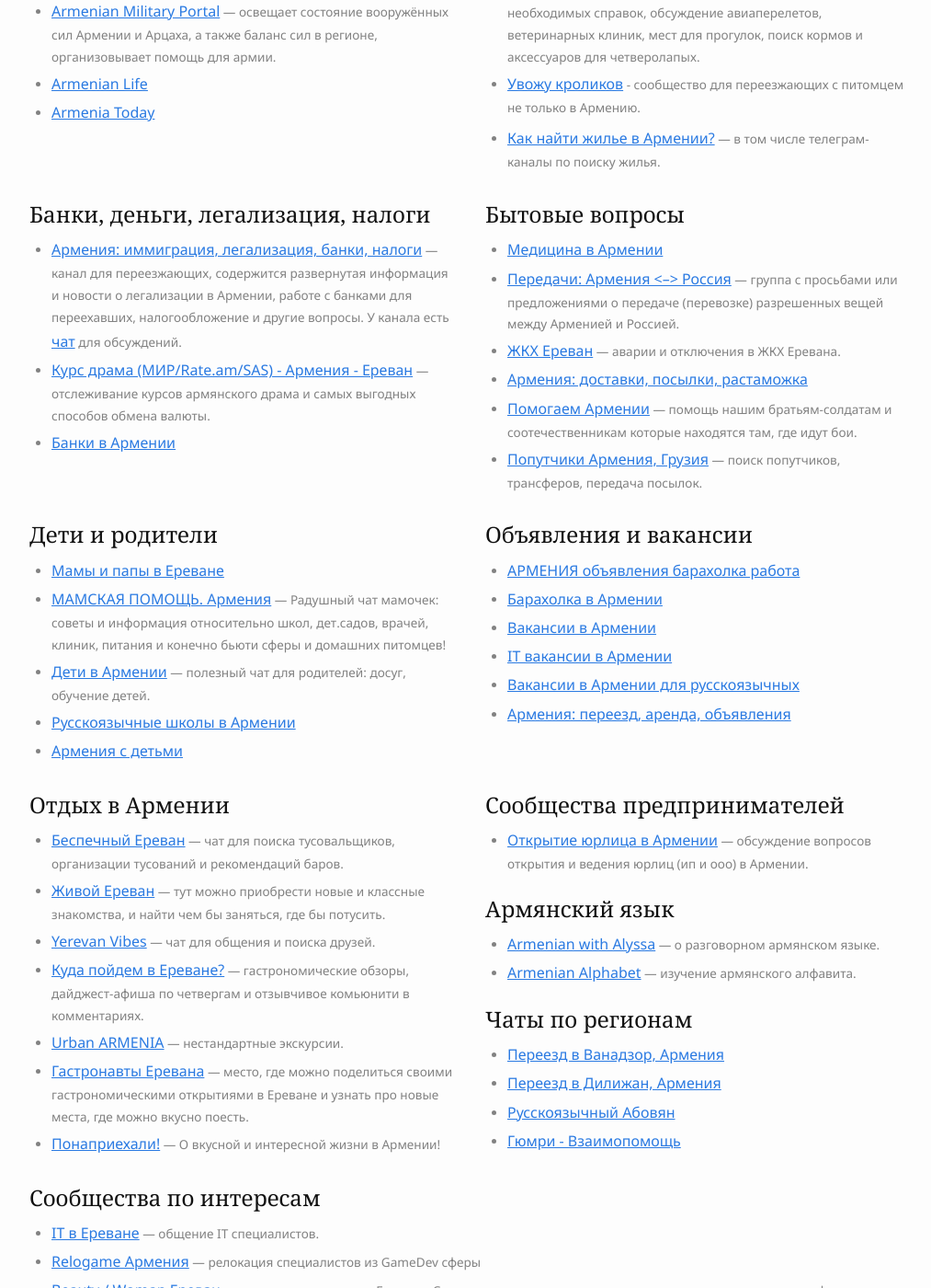
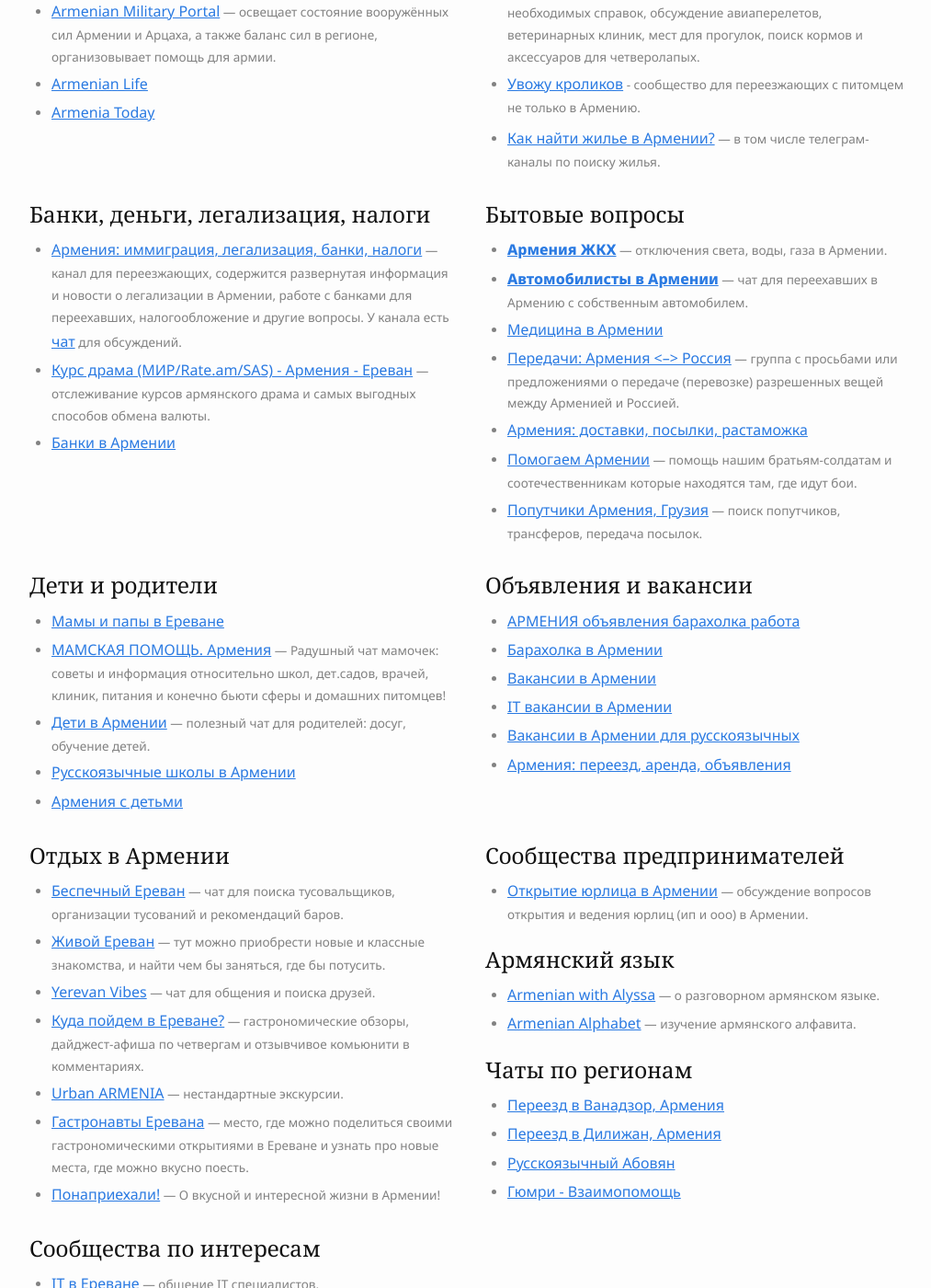
Before and after one commit to haywiki/haywiki.github.io, a Jekyll site: the page built from telegram-groups.md, in a window 1280 px wide and 1400 px high, scrolled down 456 px. Shown: the whole window at 92% size, without its empty margins (128-1141 px from the left). Built offline with Jekyll 4.4.1, drawn with Linux system fonts in a browser that asks for light colours; a script that is not in the unit is left out; some of the changed text lies outside the part shown.

Commit message:
добавлены новые телеграм-каналы и чаты

```diff
--- a/telegram-groups.md
+++ b/telegram-groups.md
@@ -46,9 +46,10 @@ display_toc: false
 
 ## Бытовые вопросы
 
+- **[Армения ЖКХ](https://t.me/ArmeniaBlackouts)** — отключения света, воды, газа в Армении.
+- **[Автомобилисты в Армении](https://t.me/am_autoclub)** — чат для переехавших в Армению с собственным автомобилем.
 - [Медицина в Армении](https://t.me/armenianmedicine)
 - [Передачи: Армения <--> Россия](https://t.me/armrustransfer) — группа с просьбами или предложениями о передаче (перевозке) разрешенных вещей между Арменией и Россией.
-- [ЖКХ Ереван](https://t.me/yerevan_utilities) — аварии и отключения в ЖКХ Еревана.
 - [Армения: доставки, посылки, растаможка](https://t.me/am_delivery)
 - [Помогаем Армении](https://t.me/+YH7-IwD1TSkzMGQy) — помощь нашим братьям-солдатам и соотечественникам которые находятся там, где идут бои.
 - [Попутчики Армения, Грузия](https://t.me/blablacararm) — поиск попутчиков, трансферов, передача посылок.
@@ -114,6 +115,7 @@ display_toc: false
 ## Сообщества по интересам
 
 - [IT в Ереване](https://t.me/iterevan) — общение IT специалистов.
+- **[Армения: айти-железки](https://t.me/am_hardware)** — Hardware: обсуждение выбора, покупки и ремонта техники и компьютерного железа
 - [Relogame Армения](https://t.me/relogame_armenia) — релокация специалистов из GameDev сферы
 - [Beauty / Woman Ереван](https://t.me/womenYRevan) — женское комьюнити в Ереване. Спорт, красота, здоровье, развлечения, рекомендации о всех сферах жизни.
 - [Yerevan Bike Club](https://t.me/yerevanBikeClub) — клуб любителей велосипедов.
```
Also changed, not shown: drive/index.md (+2 -0 lines).
